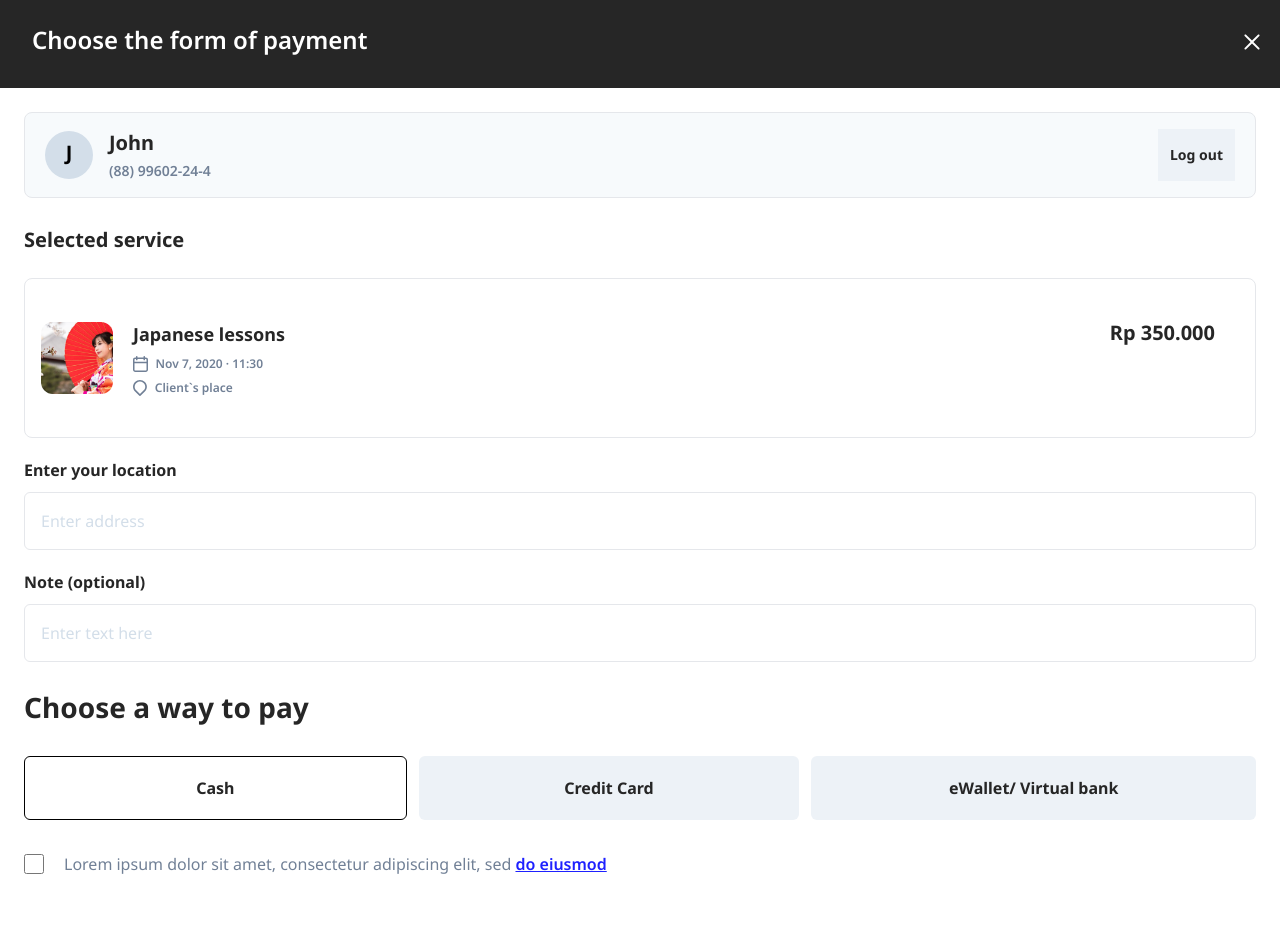
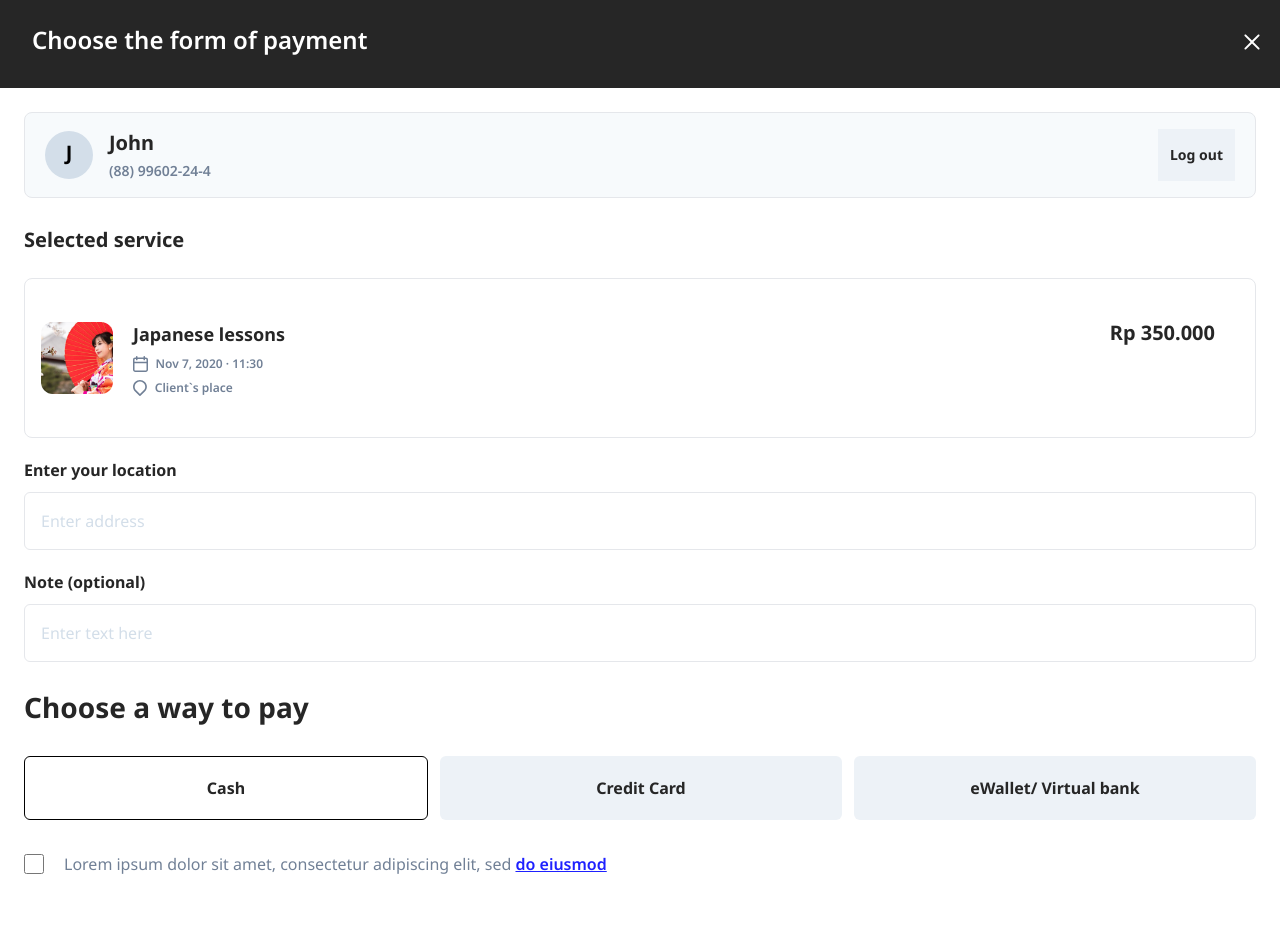
Before and after one commit to ahmarammar/acarra-web-panel, a React (Vite) app: page / in a window 1280 px wide. Shown: the top 952 px of the page. Built offline with nearby package versions, Linux system fonts and the light colour scheme; a web font is replaced by a local one.

Commit message:
Fixed the padding of the eWallet button for the smaller screen devices

```diff
--- a/src/components/PaymentForm.jsx
+++ b/src/components/PaymentForm.jsx
@@ -65,7 +65,7 @@ const PaymentProcessing = () => {
           <div className='flex flex-wrap gap-3 mt-7'>
             <button className={`${activeButton.cash && "border border-black bg-white"} bg-btn-gray rounded-md py-4 font-bold text-text-color w-[48%] tablet:w-auto tablet:flex-1 min-h-[4rem]`} onClick={handleActiveButton} value={"cash"}>Cash</button>
             <button className={`${activeButton.creditCard && "border border-black bg-white"} bg-btn-gray rounded-md py-4 font-bold text-text-color w-[48%] tablet:w-auto tablet:flex-1 min-h-[4rem]`} onClick={handleActiveButton} value={"credit-card"}>Credit Card</button>
-            <button className={`${activeButton.ewallet && "border border-black bg-white"} bg-btn-gray rounded-md font-bold text-text-color w-[48%] px-8 tablet:w-auto tablet:flex-1 min-h-[4rem]`} onClick={handleActiveButton} value={"e-wallet"}>eWallet/
+            <button className={`${activeButton.ewallet && "border border-black bg-white"} bg-btn-gray rounded-md font-bold text-text-color w-[48%] px-7 tablet:px-0 tablet:w-auto tablet:flex-1 min-h-[4rem]`} onClick={handleActiveButton} value={"e-wallet"}>eWallet/
             Virtual bank</button>
           </div>
           <div className='flex items-start gap-5 mt-8'>
```
